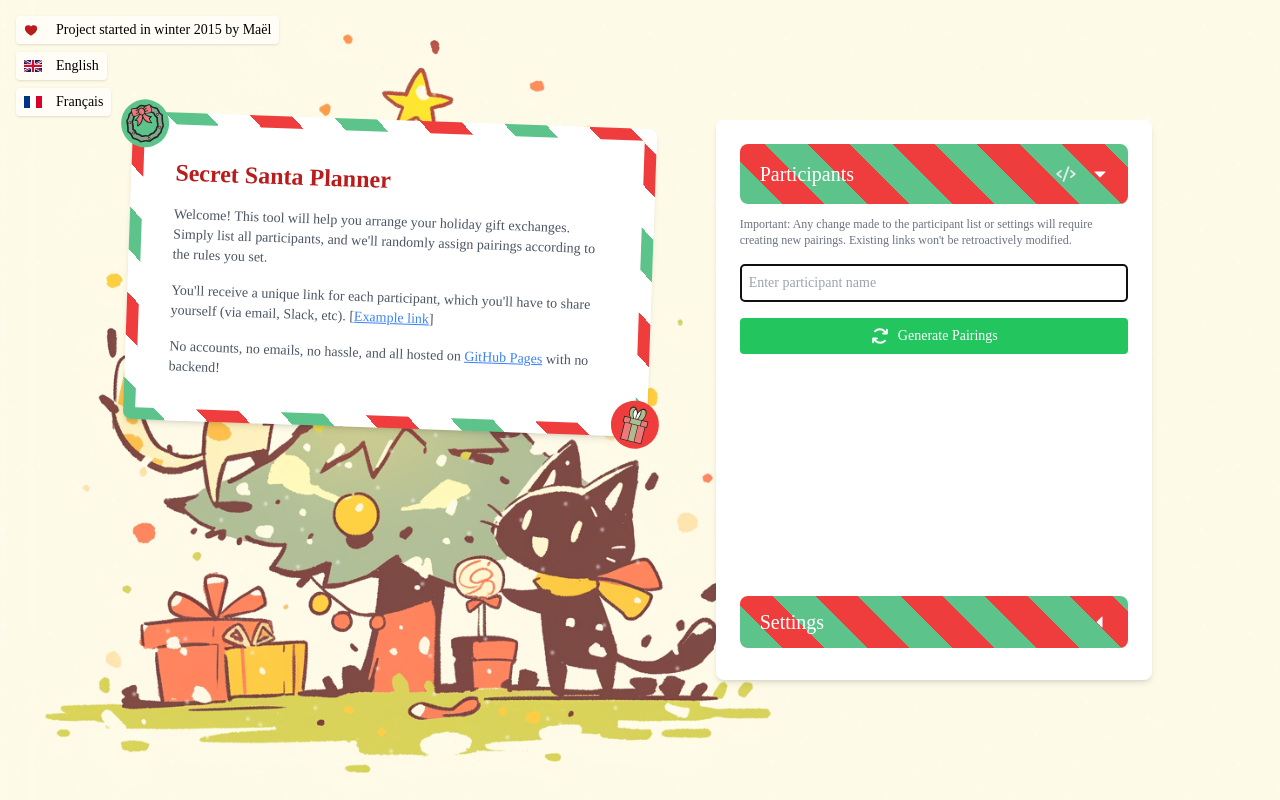
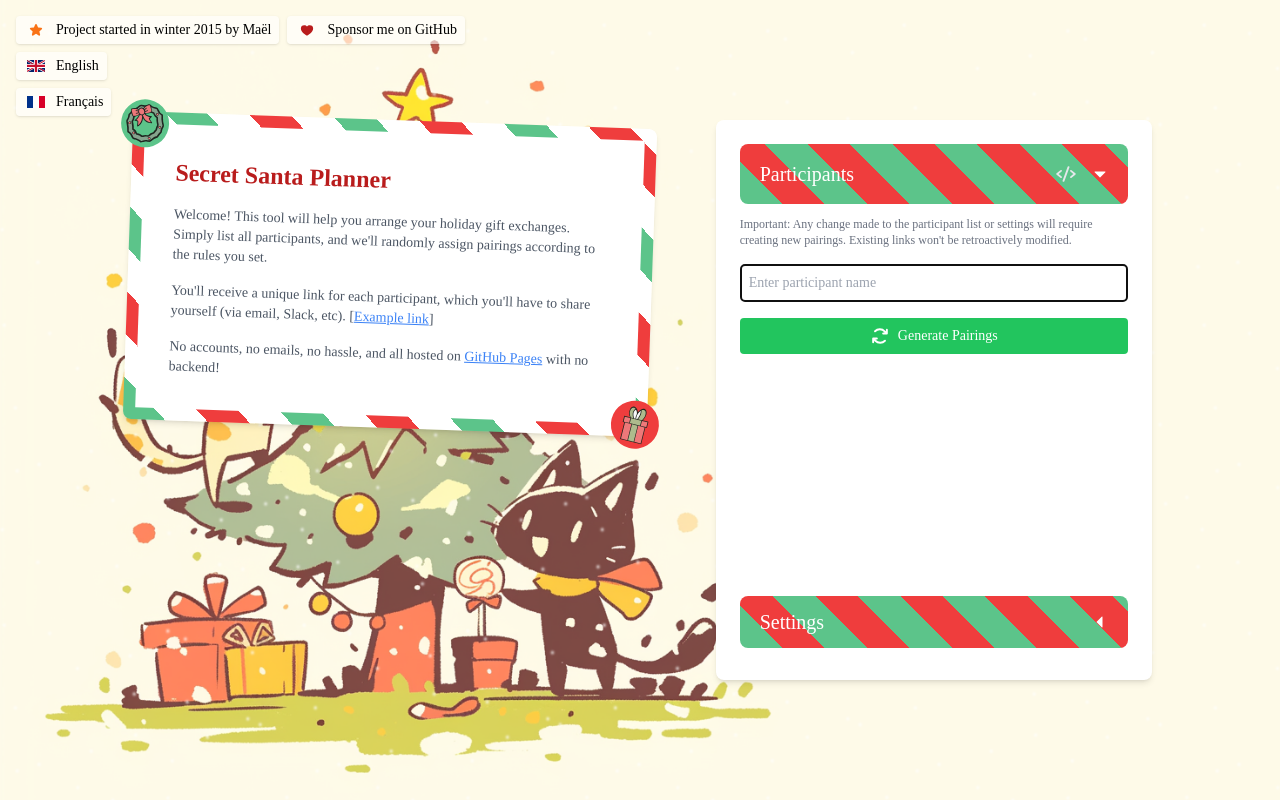
Before and after one commit to arcanis/secretsanta, a React (Vite) app: page / in a window 1280 px wide. Built offline with nearby package versions, Linux system fonts and the light colour scheme; a web font is replaced by a local one.

Commit message:
Adds a sponsor link to the home page

```diff
--- a/src/components/SideMenu.tsx
+++ b/src/components/SideMenu.tsx
@@ -14,12 +14,12 @@ function Flag({className, code}: {className?: string, code: string}) {
 export function MenuItem({icon, to, onClick, children}: {icon: React.ReactNode, to?: string, onClick?: () => void, children: React.ReactNode}) {
   const contents = (
     <div className="flex items-center select-none">
-      <div className={`w-6 mr-2 text-center`}>{icon}</div>
+      <div className={`flex items-center justify-center w-6 mr-2 text-center`}>{icon}</div>
       <div>{children}</div>
     </div>
   );
 
-  const className = `flex bg-white/60 hover:bg-white rounded shadow px-2 py-1 cursor-pointer items-baseline`;
+  const className = `flex bg-white/60 hover:bg-white transition-colors rounded shadow px-2 py-1 cursor-pointer items-baseline`;
 
   const render = to
     ? to.startsWith(`https://`)
--- a/src/i18n/en.ts
+++ b/src/i18n/en.ts
@@ -17,6 +17,7 @@ export const en = {
   },
   home: {
     vanity: "Project started in winter 2015 by Maël",
+    sponsor: "Sponsor me on GitHub",
     title: "Secret Santa Planner",
     explanation: [
       "Welcome! This tool will help you arrange your holiday gift exchanges. Simply list all participants, and we'll randomly assign pairings according to the rules you set.",
--- a/src/i18n/fr.ts
+++ b/src/i18n/fr.ts
@@ -19,6 +19,7 @@ export const fr: Translations = {
   },
   home: {
     vanity: "Projet lancé en hiver 2015 par Maël",
+    sponsor: "Faire un don sur GitHub",
     title: "Planificateur de Secret Santa",
     explanation: [
       "Bienvenue ! Cet outil est fait pour vous aider à organiser vos échanges de cadeaux. Listez simplement vos participants et nous vous constituerons aléatoirement des paires selon les règles que vous aurez définies.",
--- a/src/pages/Home.tsx
+++ b/src/pages/Home.tsx
@@ -12,7 +12,7 @@ import { PostCard } from '../components/PostCard';
 import { Trans, useTranslation } from 'react-i18next';
 import { MenuItem } from '../components/SideMenu';
 import { PageTransition } from '../components/PageTransition';
-import { Code, Heart, Rows } from '@phosphor-icons/react';
+import { Code, Heart, Rows, Star } from '@phosphor-icons/react';
 import { Settings } from '../components/Settings';
 import { useLocalStorage } from '../hooks/useLocalStorage';
 import { Layout } from '../components/Layout';
@@ -104,9 +104,14 @@ export function Home() {
   };
 
   const menuItems = [
-    <MenuItem key={`vanity`} to="https://bsky.app/profile/mael.dev" icon={<Heart className={`text-red-700`} weight={`fill`}/>}>
-      {t(`home.vanity`)}
-    </MenuItem>
+    <div className="flex flex-col space-y-2 lg:flex-row lg:space-y-0 lg:space-x-2">
+      <MenuItem key={`vanity`} to="https://bsky.app/profile/mael.dev" icon={<Star className={`text-orange-500`} weight={`fill`}/>}>
+        {t(`home.vanity`)}
+      </MenuItem>
+      <MenuItem key={`sponsor`} to="https://github.com/sponsors/arcanis?frequency=one-time&sponsor=arcanis" icon={<Heart className={`text-red-700`} weight={`fill`}/>}>
+        {t(`home.sponsor`)}
+      </MenuItem>
+    </div>,
   ];
 
   const toggleViewButton = (
--- a/src/pages/Pairing.tsx
+++ b/src/pages/Pairing.tsx
@@ -73,7 +73,7 @@ export function Pairing() {
   }
 
   const menuItems = [
-    <MenuItem key={`back`} to="/" icon={<ArrowLeft/>}>
+    <MenuItem key={`back`} to="/" icon={<ArrowLeft weight={`bold`}/>}>
       {t('pairing.startYourOwn')}
     </MenuItem>
   ];
```
